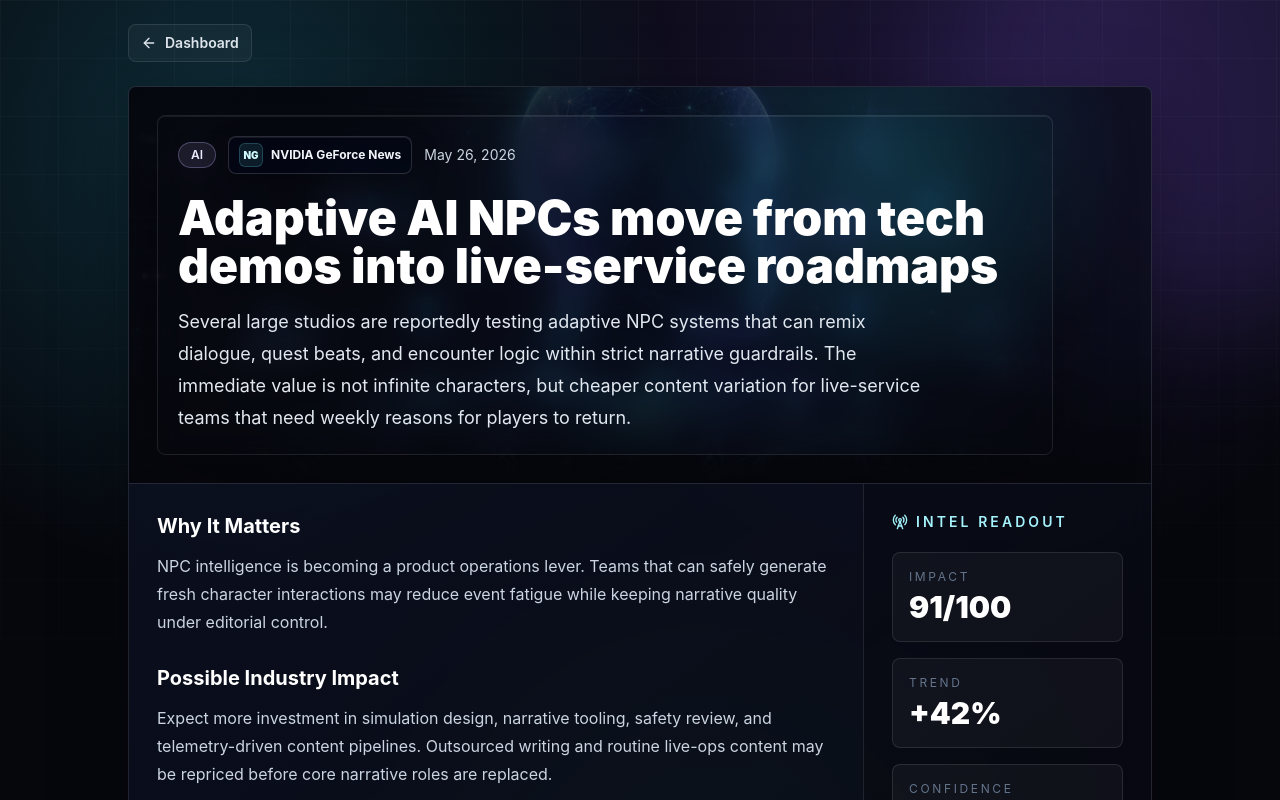
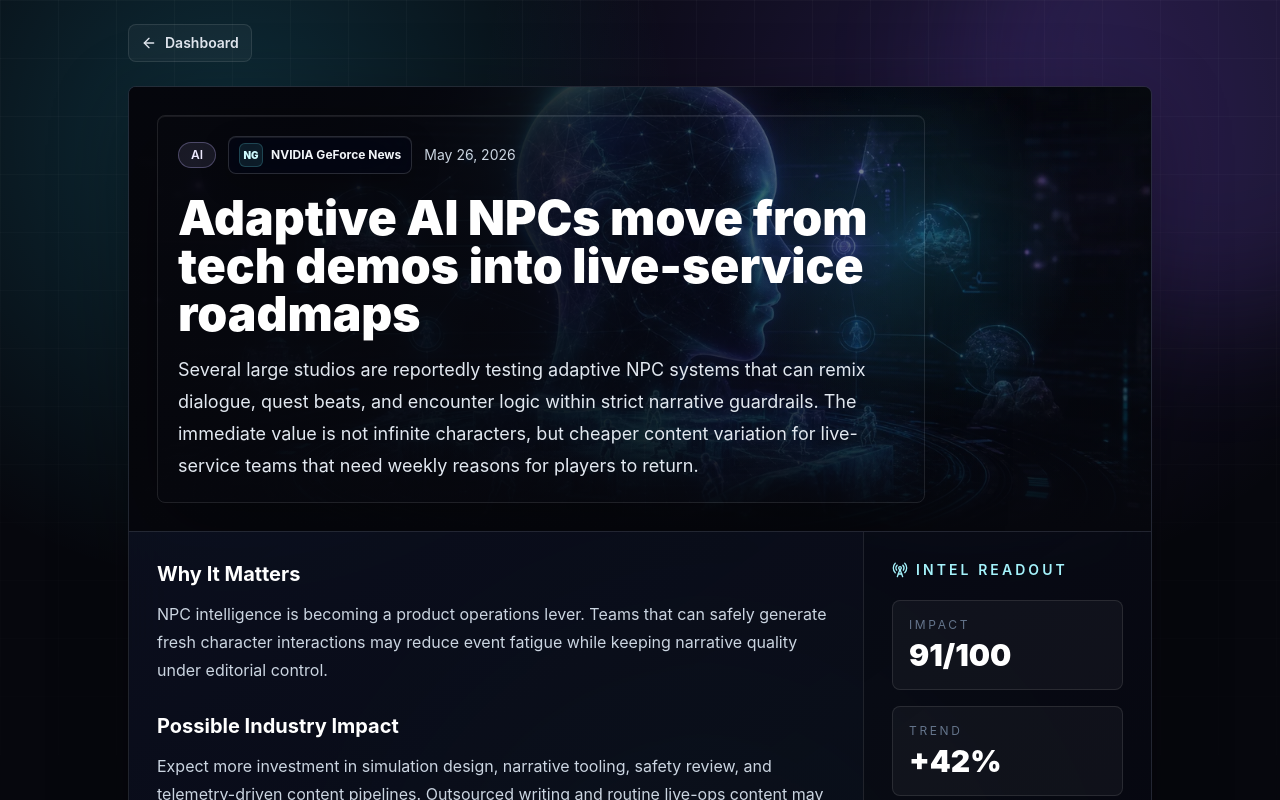
Before and after one commit to ethankim417/LoreEngine, a Next.js app: page /articles/adaptive-ai-npcs-enter-live-service-roadmaps in a window 1280 px wide. Shown: the top 800 px of the page. Built offline with nearby package versions, Linux system fonts and the light colour scheme.

Commit message:
Sharpen article hero visuals

```diff
--- a/app/articles/[slug]/page.tsx
+++ b/app/articles/[slug]/page.tsx
@@ -48,19 +48,20 @@ export default function ArticlePage({ params }: ArticlePageProps) {
         </Link>
 
         <article className="glass-panel overflow-hidden rounded-lg">
-          <div className="relative min-h-[18rem] overflow-hidden border-b border-white/10 p-5 sm:min-h-[22rem] sm:p-7">
+          <div className="relative min-h-[22rem] overflow-hidden border-b border-white/10 p-5 sm:min-h-[24rem] sm:p-7">
             <Image
               src={article.visual.image}
               alt={article.visual.alt}
               fill
               priority
               sizes="100vw"
-              className="object-cover opacity-45 [mask-image:linear-gradient(90deg,black,black_64%,transparent_96%)]"
+              className="object-cover object-center opacity-80"
             />
-            <div className="absolute inset-0 bg-[radial-gradient(circle_at_74%_18%,rgba(50,217,255,0.18),transparent_30%),linear-gradient(90deg,rgba(6,7,13,0.78),rgba(6,7,13,0.52)_56%,rgba(6,7,13,0.28))]" />
-            <div className="absolute inset-x-0 bottom-0 h-32 bg-gradient-to-t from-[#06070d] to-transparent" />
+            <div className="absolute inset-0 bg-[linear-gradient(90deg,rgba(6,7,13,0.96),rgba(6,7,13,0.78)_38%,rgba(6,7,13,0.18)_72%),linear-gradient(to_bottom,rgba(6,7,13,0.18),rgba(6,7,13,0.72))]" />
+            <div className="absolute right-0 top-0 h-full w-1/2 bg-[radial-gradient(circle_at_50%_35%,rgba(50,217,255,0.16),transparent_48%)]" />
+            <div className="absolute inset-x-0 bottom-0 h-24 bg-gradient-to-t from-[#06070d] to-transparent" />
 
-            <div className="relative z-10 max-w-4xl rounded-lg border border-white/10 bg-slate-950/58 p-4 shadow-[0_24px_80px_rgba(0,0,0,0.36),inset_0_1px_0_rgba(255,255,255,0.08)] backdrop-blur-md sm:p-5">
+            <div className="relative z-10 max-w-3xl rounded-lg border border-white/10 bg-slate-950/72 p-4 shadow-[0_24px_80px_rgba(0,0,0,0.36),inset_0_1px_0_rgba(255,255,255,0.08)] sm:p-5">
               <div className="flex flex-wrap items-center gap-3">
                 <span className={`rounded-full border px-3 py-1 text-xs font-semibold ${categoryTone(article.category)}`}>
                   {article.category}
```
